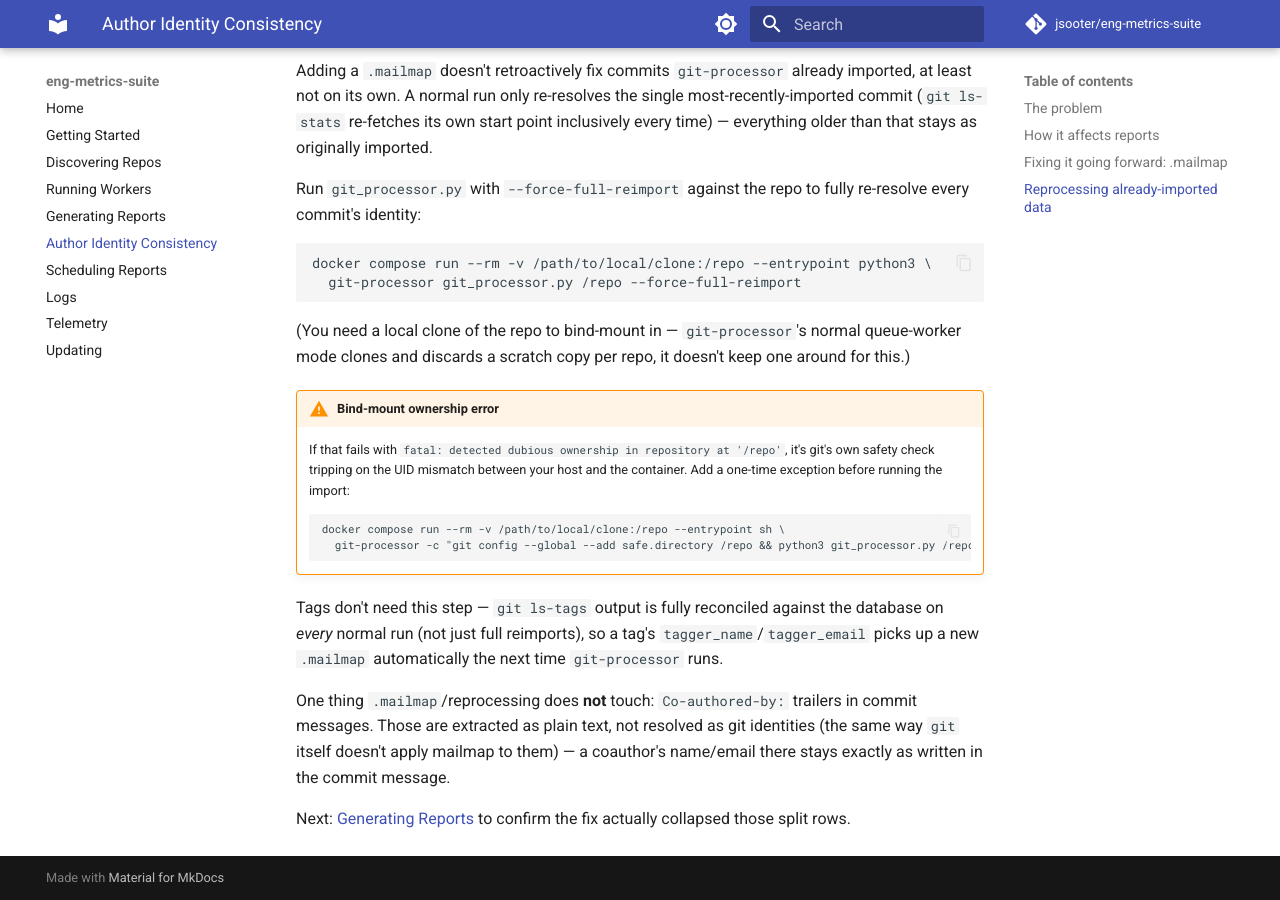
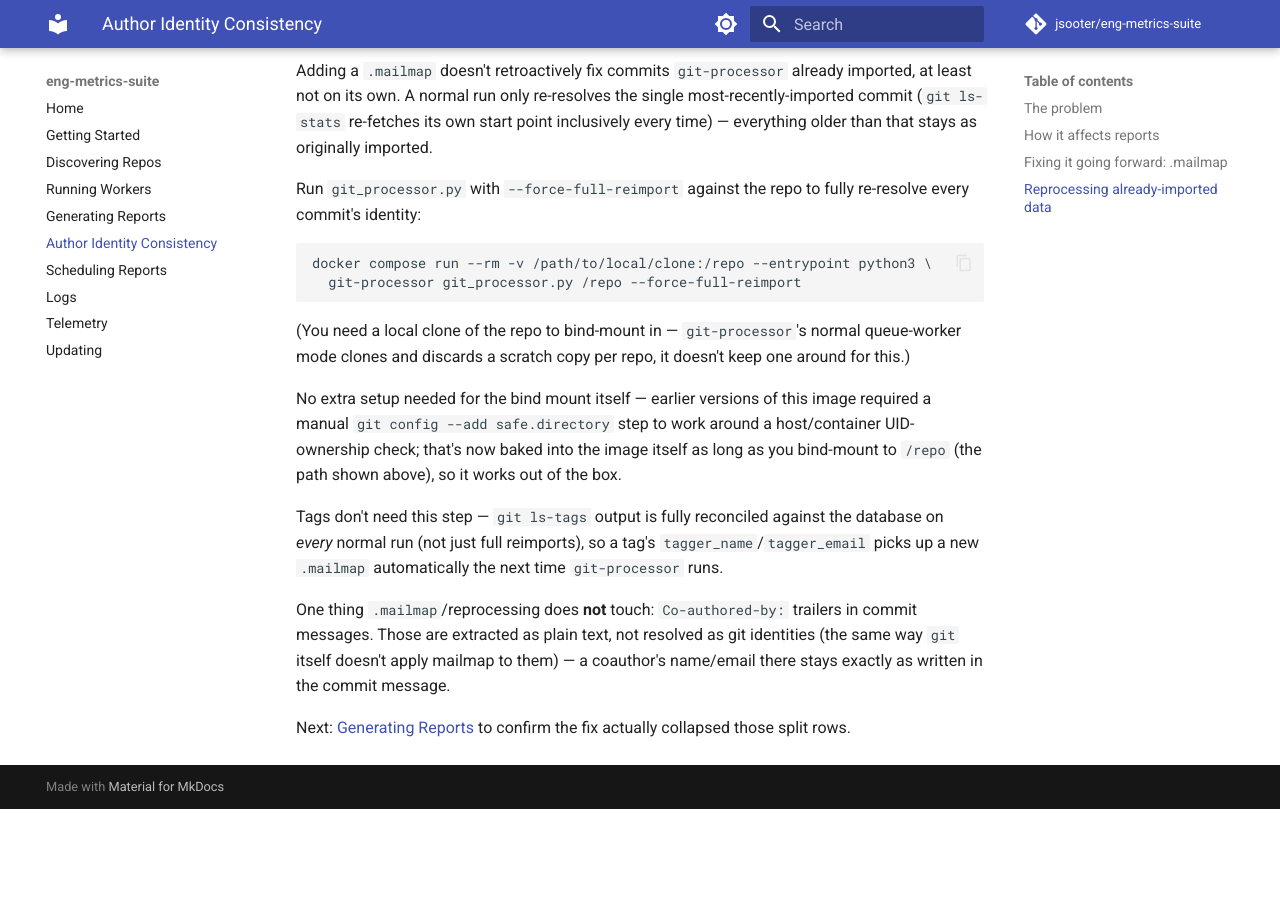
Before and after one commit to jsooter/eng-metrics-docs, an MkDocs documentation site: the page built from docs/author-identity.md, in a window 1280 px wide and 900 px high, scrolled down 1619 px. Built offline with MkDocs 1.6.1 and Material for MkDocs 9.7.7, drawn with Linux system fonts in a browser that asks for light colours; comment, search, counter and statistics services are not loaded; after the commit the page ends 2428 px from its top, so only the background shows below that.

Commit message:
Remove obsolete manual safe.directory workaround
git-processor's image now bakes in the safe.directory exceptions
needed for the bind-mounted --force-full-reimport reprocessing flow,
so this manual step is no longer necessary.

Co-Authored-By: Claude Sonnet 5 <noreply@anthropic.com>

````diff
--- a/docs/author-identity.md
+++ b/docs/author-identity.md
@@ -88,15 +88,11 @@ docker compose run --rm -v /path/to/local/clone:/repo --entrypoint python3 \
 normal queue-worker mode clones and discards a scratch copy per repo, it
 doesn't keep one around for this.)
 
-!!! warning "Bind-mount ownership error"
-    If that fails with `fatal: detected dubious ownership in repository
-    at '/repo'`, it's git's own safety check tripping on the UID
-    mismatch between your host and the container. Add a one-time
-    exception before running the import:
-    ```
-    docker compose run --rm -v /path/to/local/clone:/repo --entrypoint sh \
-      git-processor -c "git config --global --add safe.directory /repo && python3 git_processor.py /repo --force-full-reimport"
-    ```
+No extra setup needed for the bind mount itself — earlier versions of
+this image required a manual `git config --add safe.directory` step to
+work around a host/container UID-ownership check; that's now baked into
+the image itself as long as you bind-mount to `/repo` (the path shown
+above), so it works out of the box.
 
 Tags don't need this step — `git ls-tags` output is fully reconciled
 against the database on *every* normal run (not just full reimports),
````
